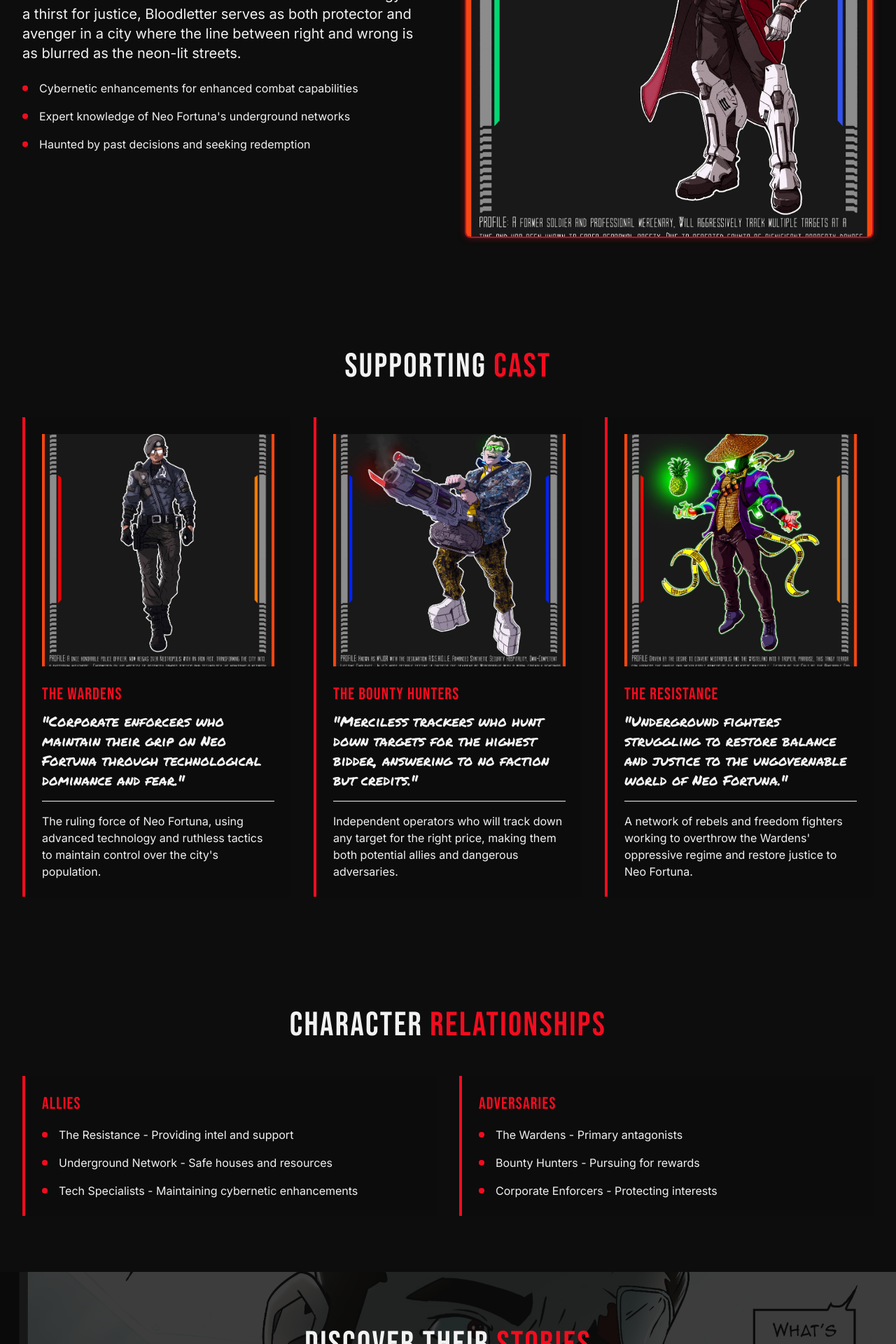
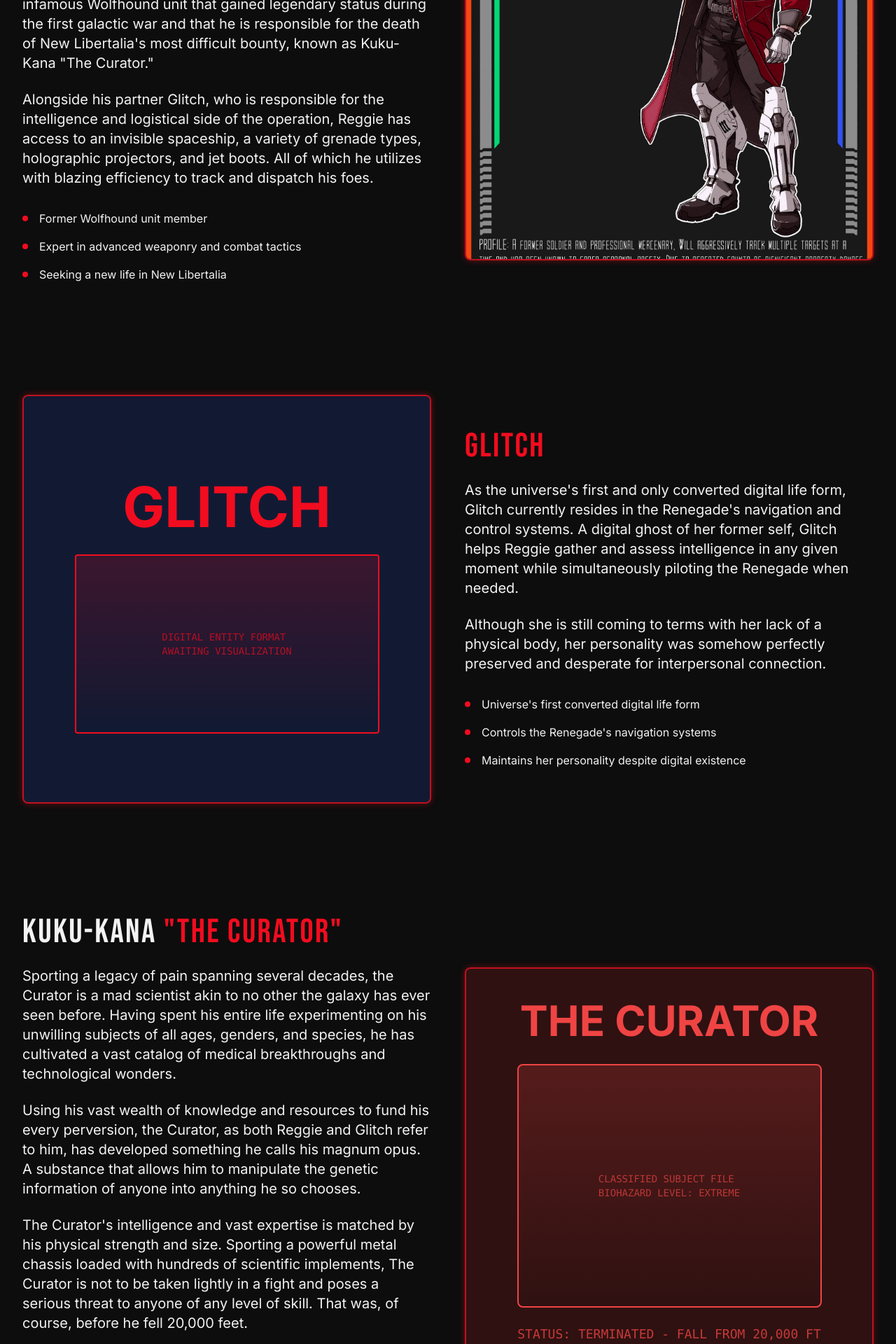
Before and after one commit to cyon1c/reggie-b, a Next.js app: page /characters in a window 1280 px wide. Shown: the part 620-2540 px from the top of the page at 70% size. Built offline with nearby package versions, Linux system fonts and the light colour scheme.

Commit message:
Update homepage tagline, add Bloodletter logo to tagline, update logo file, and add X social icon

```diff
--- a/app/characters/page.tsx
+++ b/app/characters/page.tsx
@@ -25,39 +25,47 @@ export default function CharactersPage() {
         </div>
       </section>
 
-      {/* Main Character */}
+      {/* Reggie Bloodletter */}
       <section className="py-20 bg-darker">
         <div className="max-w-7xl mx-auto px-4 sm:px-6 lg:px-8">
           <div className="grid grid-cols-1 md:grid-cols-2 gap-12 items-center">
             <div>
               <h2 className="text-4xl md:text-5xl font-display mb-6 text-white">
-                <span className="text-primary">BLOODLETTER</span>
+                Reggie <span className="text-primary">Bloodletter</span>
               </h2>
               <p className="text-xl text-white mb-6">
-                A cybernetically enhanced guide navigating the treacherous streets of Neo Fortuna.
-                Armed with advanced technology and a thirst for justice, Bloodletter serves as both
-                protector and avenger in a city where the line between right and wrong is as blurred
-                as the neon-lit streets.
+                A former soldier and mercenary, Reggie Bloodletter, is the enigmatic driving force behind the main story.
+                Who he is and why New Libertalia is his last chance for a new life are currently a mystery.
               </p>
-              <div className="space-y-4">
+              <p className="text-xl text-white mb-6">
+                What is known, is that he was a former member of the infamous Wolfhound unit that gained legendary status
+                during the first galactic war and that he is responsible for the death of New Libertalia's most difficult
+                bounty, known as Kuku-Kana "The Curator."
+              </p>
+              <p className="text-xl text-white mb-6">
+                Alongside his partner Glitch, who is responsible for the intelligence and logistical side of the operation,
+                Reggie has access to an invisible spaceship, a variety of grenade types, holographic projectors, and jet boots.
+                All of which he utilizes with blazing efficiency to track and dispatch his foes.
+              </p>
+              <div className="space-y-4 mt-8">
                 <div className="flex items-center gap-4">
                   <div className="w-2 h-2 bg-primary rounded-full"></div>
-                  <p className="text-white">Cybernetic enhancements for enhanced combat capabilities</p>
+                  <p className="text-white">Former Wolfhound unit member</p>
                 </div>
                 <div className="flex items-center gap-4">
                   <div className="w-2 h-2 bg-primary rounded-full"></div>
-                  <p className="text-white">Expert knowledge of Neo Fortuna's underground networks</p>
+                  <p className="text-white">Expert in advanced weaponry and combat tactics</p>
                 </div>
                 <div className="flex items-center gap-4">
                   <div className="w-2 h-2 bg-primary rounded-full"></div>
-                  <p className="text-white">Haunted by past decisions and seeking redemption</p>
+                  <p className="text-white">Seeking a new life in New Libertalia</p>
                 </div>
               </div>
             </div>
             <div className="relative aspect-square rounded-lg overflow-hidden neon-border">
               <Image
                 src="/images/reggie.jpg"
-                alt="Bloodletter character"
+                alt="Reggie Bloodletter character"
                 fill
                 className="object-cover"
               />
@@ -66,122 +74,122 @@ export default function CharactersPage() {
         </div>
       </section>
 
-      {/* Supporting Characters */}
+      {/* Glitch */}
       <section className="py-20 bg-dark">
         <div className="max-w-7xl mx-auto px-4 sm:px-6 lg:px-8">
-          <h2 className="text-4xl md:text-5xl font-display mb-12 text-white text-center">
-            Supporting <span className="text-primary">Cast</span>
+          <div className="grid grid-cols-1 md:grid-cols-2 gap-12 items-center md:flex-row-reverse">
+            <div className="md:order-2">
+              <h2 className="text-4xl md:text-5xl font-display mb-6 text-white">
+                <span className="text-primary">Glitch</span>
               </h2>
-          <div className="grid grid-cols-1 md:grid-cols-2 lg:grid-cols-3 gap-8">
-            {/* The Wardens */}
-            <div className="cyberpunk-card">
-              <div className="aspect-square mb-6 relative overflow-hidden">
-                <Image
-                  src="/images/commandant-warden.jpg"
-                  alt="The Wardens"
-                  fill
-                  className="object-cover"
-                />
+              <p className="text-xl text-white mb-6">
+                As the universe's first and only converted digital life form, Glitch currently resides in
+                the Renegade's navigation and control systems. A digital ghost of her former self, Glitch
+                helps Reggie gather and assess intelligence in any given moment while simultaneously piloting
+                the Renegade when needed.
+              </p>
+              <p className="text-xl text-white mb-6">
+                Although she is still coming to terms with her lack of a physical body, her personality was
+                somehow perfectly preserved and desperate for interpersonal connection.
+              </p>
+              <div className="space-y-4 mt-8">
+                <div className="flex items-center gap-4">
+                  <div className="w-2 h-2 bg-primary rounded-full"></div>
+                  <p className="text-white">Universe's first converted digital life form</p>
                 </div>
-              <h3 className="text-2xl text-primary font-display mb-2">THE WARDENS</h3>
-              <p className="text-xl text-white font-title">
-                "Corporate enforcers who maintain their grip on Neo Fortuna through technological dominance and fear."
-              </p>
-              <div className="mt-4 pt-4 border-t border-gray-700">
-                <p className="text-white">
-                  The ruling force of Neo Fortuna, using advanced technology and ruthless tactics
-                  to maintain control over the city's population.
-                </p>
+                <div className="flex items-center gap-4">
+                  <div className="w-2 h-2 bg-primary rounded-full"></div>
+                  <p className="text-white">Controls the Renegade's navigation systems</p>
+                </div>
+                <div className="flex items-center gap-4">
+                  <div className="w-2 h-2 bg-primary rounded-full"></div>
+                  <p className="text-white">Maintains her personality despite digital existence</p>
                 </div>
               </div>
-
-            {/* The Bounty Hunters */}
-            <div className="cyberpunk-card">
-              <div className="aspect-square mb-6 relative overflow-hidden">
-                <Image
-                  src="/images/m4jor-warden.jpg"
-                  alt="The Bounty Hunters"
-                  fill
-                  className="object-cover"
-                />
             </div>
-              <h3 className="text-2xl text-primary font-display mb-2">THE BOUNTY HUNTERS</h3>
-              <p className="text-xl text-white font-title">
-                "Merciless trackers who hunt down targets for the highest bidder, answering to no faction but credits."
-              </p>
-              <div className="mt-4 pt-4 border-t border-gray-700">
-                <p className="text-white">
-                  Independent operators who will track down any target for the right price,
-                  making them both potential allies and dangerous adversaries.
-                </p>
+            <div className="relative aspect-square rounded-lg overflow-hidden neon-border md:order-1">
+              <div className="w-full h-full bg-blue-900/30 flex items-center justify-center">
+                <div className="p-10 w-full h-full relative">
+                  <div className="absolute inset-0 flex items-center justify-center">
+                    <div className="w-full h-full flex flex-col items-center justify-center gap-2">
+                      <div className="text-primary text-7xl font-bold glitch-effect">GLITCH</div>
+                      <div className="border-2 border-primary w-3/4 h-64 relative overflow-hidden rounded">
+                        <div className="absolute inset-0 bg-gradient-to-b from-primary/20 to-transparent animate-pulse"></div>
+                        <div className="absolute inset-0 flex items-center justify-center text-primary/70 text-sm font-mono">
+                          DIGITAL ENTITY FORMAT <br/>
+                          AWAITING VISUALIZATION
                         </div>
                       </div>
-
-            {/* The Resistance */}
-            <div className="cyberpunk-card">
-              <div className="aspect-square mb-6 relative overflow-hidden">
-                <Image
-                  src="/images/herald-of-the-cult-of-the-pineapple-god-bounty.jpg"
-                  alt="The Resistance"
-                  fill
-                  className="object-cover"
-                />
                     </div>
-              <h3 className="text-2xl text-primary font-display mb-2">THE RESISTANCE</h3>
-              <p className="text-xl text-white font-title">
-                "Underground fighters struggling to restore balance and justice to the ungovernable world of Neo Fortuna."
-              </p>
-              <div className="mt-4 pt-4 border-t border-gray-700">
-                <p className="text-white">
-                  A network of rebels and freedom fighters working to overthrow the Wardens'
-                  oppressive regime and restore justice to Neo Fortuna.
-                </p>
+                  </div>
+                </div>
               </div>
             </div>
           </div>
         </div>
       </section>
 
-      {/* Character Relationships */}
+      {/* Kuku-Kana "The Curator" */}
       <section className="py-20 bg-darker">
         <div className="max-w-7xl mx-auto px-4 sm:px-6 lg:px-8">
-          <h2 className="text-4xl md:text-5xl font-display mb-12 text-white text-center">
-            Character <span className="text-primary">Relationships</span>
+          <div className="grid grid-cols-1 md:grid-cols-2 gap-12 items-center">
+            <div>
+              <h2 className="text-4xl md:text-5xl font-display mb-6 text-white">
+                Kuku-Kana <span className="text-primary">"The Curator"</span>
               </h2>
-          <div className="grid grid-cols-1 md:grid-cols-2 gap-8">
-            <div className="cyberpunk-card">
-              <h3 className="text-2xl text-primary font-display mb-4">Allies</h3>
-              <ul className="space-y-4">
-                <li className="flex items-center gap-4">
+              <p className="text-xl text-white mb-6">
+                Sporting a legacy of pain spanning several decades, the Curator is a mad scientist akin
+                to no other the galaxy has ever seen before. Having spent his entire life experimenting
+                on his unwilling subjects of all ages, genders, and species, he has cultivated a vast
+                catalog of medical breakthroughs and technological wonders.
+              </p>
+              <p className="text-xl text-white mb-6">
+                Using his vast wealth of knowledge and resources to fund his every perversion, the Curator,
+                as both Reggie and Glitch refer to him, has developed something he calls his magnum opus.
+                A substance that allows him to manipulate the genetic information of anyone into anything
+                he so chooses.
+              </p>
+              <p className="text-xl text-white mb-6">
+                The Curator's intelligence and vast expertise is matched by his physical strength and size.
+                Sporting a powerful metal chassis loaded with hundreds of scientific implements, The Curator
+                is not to be taken lightly in a fight and poses a serious threat to anyone of any level of skill.
+                That was, of course, before he fell 20,000 feet.
+              </p>
+              <div className="space-y-4 mt-8">
+                <div className="flex items-center gap-4">
                   <div className="w-2 h-2 bg-primary rounded-full"></div>
-                  <p className="text-white">The Resistance - Providing intel and support</p>
-                </li>
-                <li className="flex items-center gap-4">
+                  <p className="text-white">Mad scientist with decades of unethical experiments</p>
+                </div>
+                <div className="flex items-center gap-4">
                   <div className="w-2 h-2 bg-primary rounded-full"></div>
-                  <p className="text-white">Underground Network - Safe houses and resources</p>
-                </li>
-                <li className="flex items-center gap-4">
+                  <p className="text-white">Creator of genetic manipulation substance</p>
+                </div>
+                <div className="flex items-center gap-4">
                   <div className="w-2 h-2 bg-primary rounded-full"></div>
-                  <p className="text-white">Tech Specialists - Maintaining cybernetic enhancements</p>
-                </li>
-              </ul>
+                  <p className="text-white">Enhanced with powerful metal chassis and scientific implements</p>
                 </div>
-            <div className="cyberpunk-card">
-              <h3 className="text-2xl text-primary font-display mb-4">Adversaries</h3>
-              <ul className="space-y-4">
-                <li className="flex items-center gap-4">
-                  <div className="w-2 h-2 bg-primary rounded-full"></div>
-                  <p className="text-white">The Wardens - Primary antagonists</p>
-                </li>
-                <li className="flex items-center gap-4">
-                  <div className="w-2 h-2 bg-primary rounded-full"></div>
-                  <p className="text-white">Bounty Hunters - Pursuing for rewards</p>
-                </li>
-                <li className="flex items-center gap-4">
-                  <div className="w-2 h-2 bg-primary rounded-full"></div>
-                  <p className="text-white">Corporate Enforcers - Protecting interests</p>
-                </li>
-              </ul>
+              </div>
+            </div>
+            <div className="relative aspect-square rounded-lg overflow-hidden neon-border">
+              <div className="w-full h-full bg-red-900/30 flex items-center justify-center">
+                <div className="p-6 w-full h-full relative">
+                  <div className="absolute inset-0 flex items-center justify-center">
+                    <div className="w-full h-full flex flex-col items-center justify-center gap-4">
+                      <div className="text-red-500 text-6xl font-bold mb-4">THE CURATOR</div>
+                      <div className="border-2 border-red-500 w-3/4 h-3/5 relative overflow-hidden rounded-lg">
+                        <div className="absolute inset-0 bg-gradient-to-b from-red-500/20 to-transparent"></div>
+                        <div className="absolute inset-0 flex items-center justify-center text-red-500/70 text-sm font-mono">
+                          CLASSIFIED SUBJECT FILE <br/>
+                          BIOHAZARD LEVEL: EXTREME
+                        </div>
+                      </div>
+                      <div className="text-red-500/80 text-lg font-mono mt-2">
+                        STATUS: TERMINATED - FALL FROM 20,000 FT
+                      </div>
+                    </div>
+                  </div>
+                </div>
+              </div>
             </div>
           </div>
         </div>
@@ -202,8 +210,8 @@ export default function CharactersPage() {
             Discover Their <span className="text-primary">Stories</span>
           </h2>
           <p className="text-xl text-white mb-12">
-            Dive deeper into the world of Neo Fortuna and follow these characters'
-            journeys through the pages of BLOODLETTER.
+            Dive deeper into the world of Bloodletter and follow these characters'
+            journeys through an epic tale of revenge, redemption, and discovery.
           </p>
           <a href="/comics" className="neon-button text-xl py-4 px-10">
             Read Issue One
--- a/app/page.tsx
+++ b/app/page.tsx
@@ -32,10 +32,20 @@ export default function Home() {
               <span>BLOODLETTER</span>
             </div>
           </h1>
-          <p className="text-3xl md:text-5xl font-title text-primary mb-12 max-w-3xl mx-auto">
-            fight the system, follow the story
+          <p className="text-2xl md:text-3xl font-title text-white mb-12 max-w-3xl mx-auto leading-relaxed">
+            Invisible spaceships, psychopath alien mercenaries, corrupt genocidal politicians, and giant, evil space snakes. What else is new when you're the intergalactic bounty hunter known as-
           </p>
-          <div className="mt-16">
+          <div className="mx-auto w-full max-w-md mb-12">
+            <Image
+              src="/images/bloodletter-logo.png"
+              alt="BLOODLETTER"
+              width={500}
+              height={100}
+              className="w-full h-auto"
+              priority
+            />
+          </div>
+          <div className="mt-8">
             <Link href="/comics" className="neon-button text-xl py-4 px-10">
               Read the First Issue Free
             </Link>
```
Also changed, not shown: components/Footer.tsx (line endings or trailing spaces), public/images/bloodletter-logo.png. Lines whose indentation alone changed are shown as unchanged.
